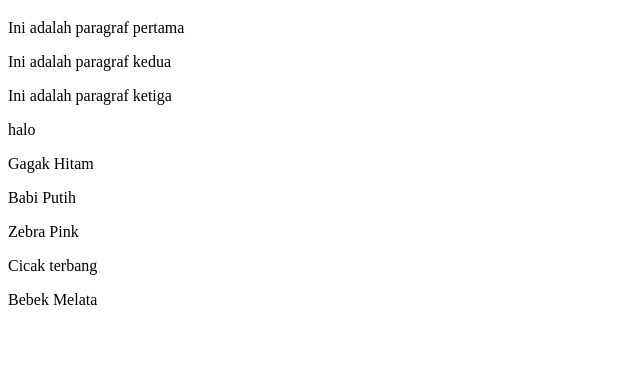
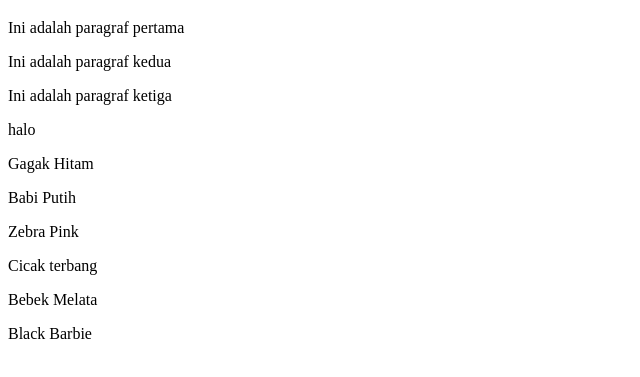
Before and after one commit to Jeslorne/PRAKTEK-06-GITHUB, a plain HTML site: page index.html in a window 1280 px wide. Shown: the part 61-438 px from the top of the page, without its empty margins (0-640 px from the left). Drawn offline with Linux system fonts and the light colour scheme.

Commit message:
Black Barbie

```diff
--- a/index.html
+++ b/index.html
@@ -16,5 +16,6 @@
     <p>Zebra Pink</p>
     <p>Cicak terbang</p>
     <p>Bebek Melata</p>
+    <p>Black Barbie</p>
 </body>
 </html>
```
